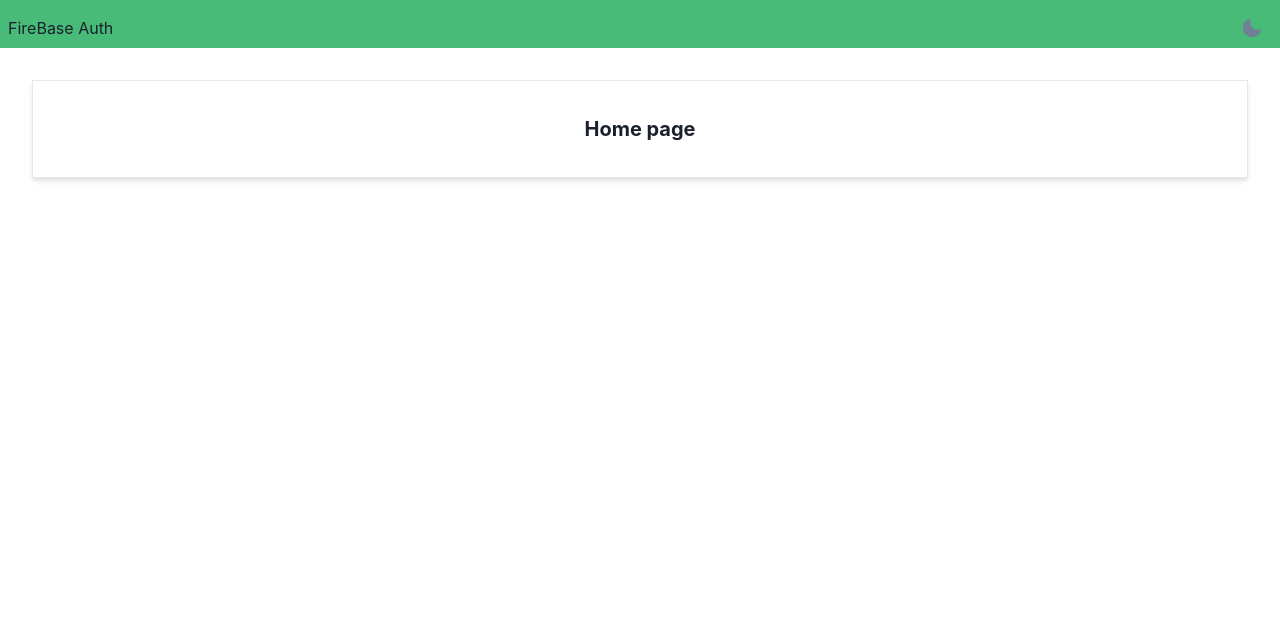
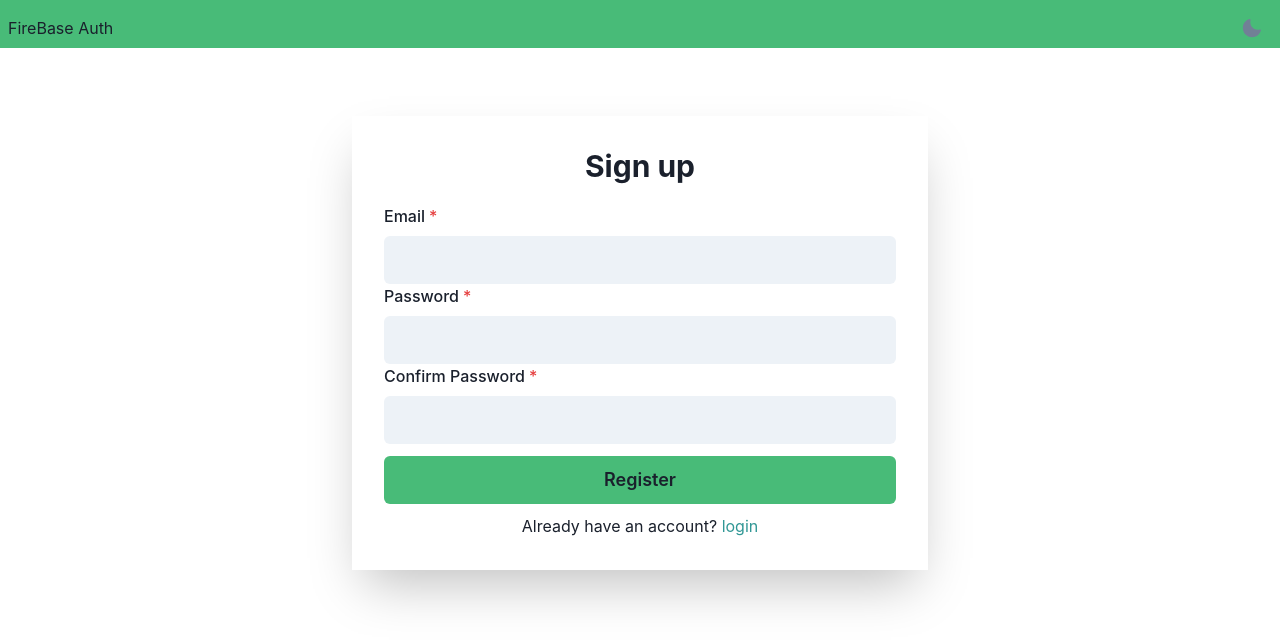
Before and after one commit to mostafa-taman-ashtrei/firebase_auth, a React (Create React App) app: page /register in a window 1280 px wide. Shown: the top 644 px of the page. Built offline with nearby package versions, Linux system fonts and the light colour scheme.

Commit message:
add routing && forms

```diff
--- a/package.json
+++ b/package.json
@@ -17,6 +17,7 @@
     "framer-motion": "^3.10.5",
     "react": "^17.0.1",
     "react-dom": "^17.0.1",
+    "react-router-dom": "^5.2.0",
     "react-scripts": "4.0.3",
     "typescript": "^4.2.3",
     "web-vitals": "^1.1.1"
@@ -48,6 +49,7 @@
     ]
   },
   "devDependencies": {
+    "@types/react-router-dom": "^5.1.7",
     "@typescript-eslint/eslint-plugin": "^4.18.0",
     "@typescript-eslint/parser": "^4.18.0",
     "eslint": "^7.22.0",
--- a/src/App.tsx
+++ b/src/App.tsx
@@ -1,12 +1,27 @@
 import React from 'react';
+import {
+    BrowserRouter as Router,
+    Switch,
+    Route,
+} from 'react-router-dom';
+import { Box } from '@chakra-ui/react';
+
 import NavBar from './components/NavBar';
 import Home from './pages/Home';
+import Register from './pages/Register';
+import Login from './pages/Login';
 
 const App: React.FC = () => (
-    <div>
+    <Router>
         <NavBar />
-        <Home />
-    </div>
+        <Box p={9} m={8} textAlign="center">
+            <Switch>
+                <Route exact path="/" component={Home} />
+                <Route path="/register" component={Register} />
+                <Route path="/login" component={Login} />
+            </Switch>
+        </Box>
+    </Router>
 );
 
 export default App;
--- a/src/components/NavBar.tsx
+++ b/src/components/NavBar.tsx
@@ -1,12 +1,15 @@
 import React from 'react';
 import { Stack, Flex, Text } from '@chakra-ui/react';
+import { Link } from 'react-router-dom';
 
 import ThemeToggle from './ThemeToggle';
 
 const Navbar: React.FC = () => (
-    <Stack as="main" align="center">
+    <Stack as="main" align="center" mb="2">
         <Flex p="2" w="100%" as="nav" flexDirection="row" pt="4" justify="space-between" backgroundColor="green.400">
-            <Text>FireBase Auth</Text>
+            <Link to="/">
+                <Text>FireBase Auth</Text>
+            </Link>
             <ThemeToggle />
         </Flex>
     </Stack>
--- a/src/pages/Home.tsx
+++ b/src/pages/Home.tsx
@@ -1,10 +1,26 @@
 import React from 'react';
-import { Box, Heading } from '@chakra-ui/react';
+import { Link } from 'react-router-dom';
+import {
+    Heading, Flex, Box, Spacer, Button,
+} from '@chakra-ui/react';
 
 const Home: React.FC = () => (
-    <Box p={9} shadow="md" borderWidth="1px" m={8} textAlign="center">
-        <Heading fontSize="xl">Home page</Heading>
-    </Box>
+    <Flex>
+        <Box p="2">
+            <Heading size="md">FireBase Auth Home</Heading>
+        </Box>
+        <Spacer />
+        <Box>
+            <Link to="/register">
+                <Button background="green.400" mr="4">
+                    Register
+                </Button>
+            </Link>
+            <Link to="/login">
+                <Button background="green.400">Log in</Button>
+            </Link>
+        </Box>
+    </Flex>
 );
 
 export default Home;
--- /dev/null
+++ b/src/pages/Login.tsx
@@ -0,0 +1,43 @@
+import React from 'react';
+import {
+    FormControl,
+    FormLabel,
+    Input,
+    Box,
+    Center,
+    Heading,
+    Button,
+    Text,
+    Link,
+} from '@chakra-ui/react';
+import { Link as RouterLink } from 'react-router-dom';
+
+const Login: React.FC = () => (
+    <Center>
+        <Box w="xl" p={8} shadow="2xl">
+            <Heading size="lg" mb="5">Login</Heading>
+            <form>
+                <FormControl id="email" isRequired>
+                    <FormLabel>Email</FormLabel>
+                    <Input type="email" size="lg" variant="filled" />
+                </FormControl>
+
+                <FormControl id="password" isRequired>
+                    <FormLabel>Password</FormLabel>
+                    <Input type="password" size="lg" variant="filled" />
+                </FormControl>
+
+                <Button background="green.400" mt="3" size="lg" w="full">Login</Button>
+            </form>
+            <Text mt="2.5">
+                Don
+                {'\''}
+                t have an account yet?
+                {' '}
+                <Link as={RouterLink} to="/register" color="teal.500">Signup</Link>
+            </Text>
+        </Box>
+    </Center>
+);
+
+export default Login;
--- /dev/null
+++ b/src/pages/Register.tsx
@@ -0,0 +1,46 @@
+import React from 'react';
+import {
+    FormControl,
+    FormLabel,
+    Input,
+    Box,
+    Center,
+    Heading,
+    Button,
+    Link,
+    Text,
+} from '@chakra-ui/react';
+import { Link as RouterLink } from 'react-router-dom';
+
+const Register: React.FC = () => (
+    <Center>
+        <Box w="xl" p={8} shadow="2xl">
+            <Heading size="lg" mb="5">Sign up</Heading>
+            <form>
+                <FormControl id="email" isRequired>
+                    <FormLabel>Email</FormLabel>
+                    <Input type="email" size="lg" variant="filled" />
+                </FormControl>
+
+                <FormControl id="password" isRequired>
+                    <FormLabel>Password</FormLabel>
+                    <Input type="password" size="lg" variant="filled" />
+                </FormControl>
+
+                <FormControl id="confirm-password" isRequired>
+                    <FormLabel>Confirm Password</FormLabel>
+                    <Input type="password" size="lg" variant="filled" />
+                </FormControl>
+
+                <Button background="green.400" mt="3" size="lg" w="full">Register</Button>
+            </form>
+            <Text mt="2.5">
+                Already have an account?
+                {' '}
+                <Link as={RouterLink} to="/login" color="teal.500">login</Link>
+            </Text>
+        </Box>
+    </Center>
+);
+
+export default Register;
```
Also changed, not shown: .eslintrc.json, 1 other file (tests, documents, lock files or other folders).
